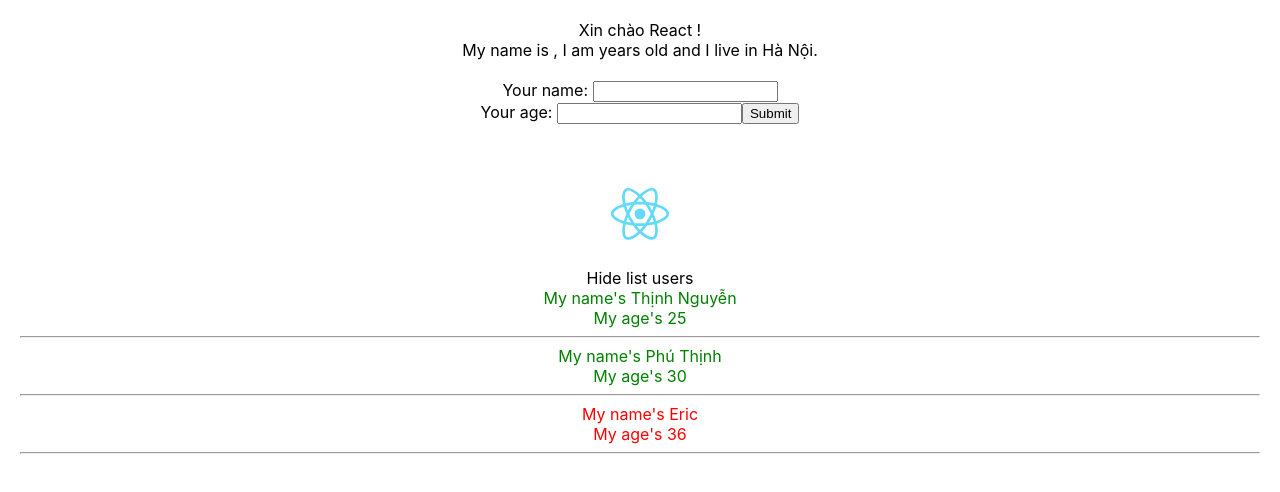
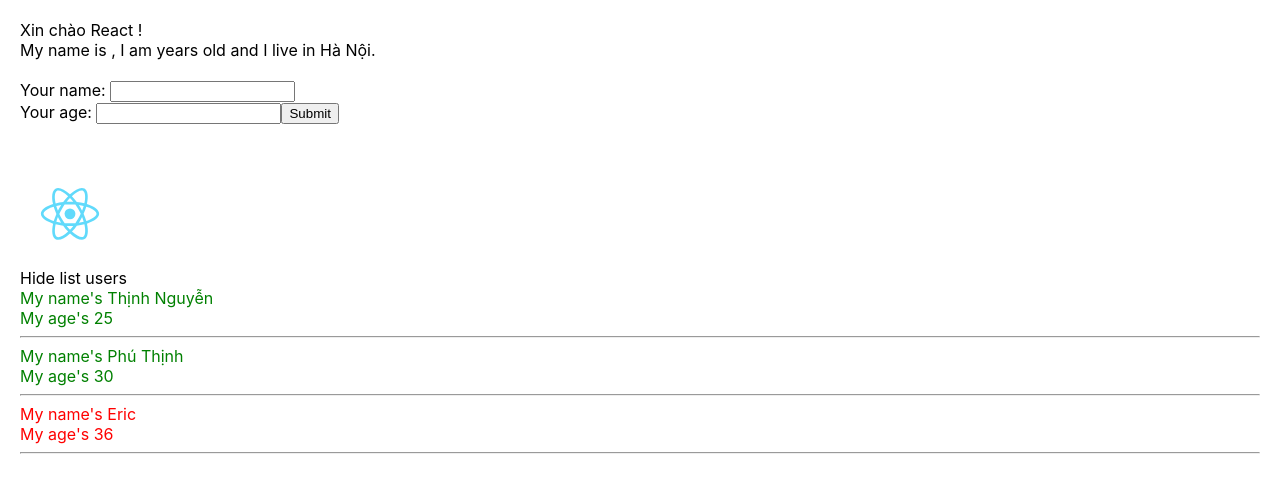
Before and after one commit to Putigol/ReactJS-Tutorial, a React (Create React App) app in the folder base-react-redux/: page / in a window 1280 px wide. Shown: the top 492 px of the page. Built offline with nearby package versions, Linux system fonts and the light colour scheme.

Commit message:
Fragment

```diff
--- a/base-react-redux/src/App.js
+++ b/base-react-redux/src/App.js
@@ -8,7 +8,7 @@ import React from "react";
 class App extends React.Component {
   render() {
     return (
-      <div className="App">
+      <div className="app-container">
         Xin chào React !
         <MyComponent />
       </div>
--- a/base-react-redux/src/components/DisplayInfo.js
+++ b/base-react-redux/src/components/DisplayInfo.js
@@ -27,7 +27,7 @@ class DisplayInfo extends React.Component {
           </span>
         </div>
         {this.state.isShowListUser && (
-          <div>
+          <>
             {listUser.map((user, index) => {
               return (
                 <div key={user.id} className={user.age > 30 ? "red" : "green"}>
@@ -37,7 +37,7 @@ class DisplayInfo extends React.Component {
                 </div>
               );
             })}
-          </div>
+          </>
         )}
       </div>
     );
--- a/base-react-redux/src/components/MyComponent.js
+++ b/base-react-redux/src/components/MyComponent.js
@@ -30,11 +30,14 @@ class MyComponent extends React.Component {
   //JSX
   render() {
     return (
-      <div>
-        <UserInfo handleAddNewUser={this.handleAddNewUser} />
-        <br />
-        <DisplayInfo listUser={this.state.listUsers} />
-      </div>
+      <>
+        <div className="a">
+          <UserInfo handleAddNewUser={this.handleAddNewUser} />
+          <br />
+          <DisplayInfo listUser={this.state.listUsers} />
+        </div>
+        <div className="b"></div>
+      </>
     );
   }
 }
```
